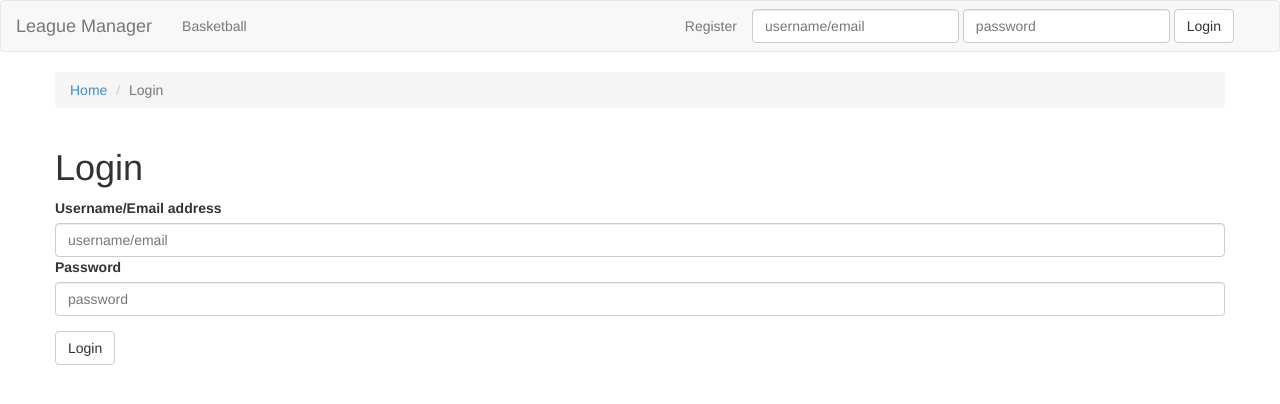
After one commit to mitchellw/league_manager, a Django app: page /basketball/login/ in a window 1280 px wide. The commit adds this page. Shown: the top 404 px of the page. Run offline with Django 3.2, Linux system fonts and the light colour scheme; some libraries are stand-ins or nearby versions.

Commit message:
Added login and league creation.

```diff
--- a/basketball/templates/basketball/index.html
+++ b/basketball/templates/basketball/index.html
@@ -2,7 +2,7 @@
 
 {% block title %}Basketball Leagues{% endblock %}
 
-{% block breadcrumb-page %}<li><a href="{% url 'basketball:leagues' %}">Basketball</a></li> <li class="active">Leagues</li>{% endblock breadcrumb-page %}
+{% block breadcrumb-page %}<li><a href="{% url 'basketball:leagues' %}">Basketball</a></li><li class="active">Leagues</li>{% endblock breadcrumb-page %}
 
 {% block content %}
   <h1>Leagues</h1>
--- /dev/null
+++ b/basketball/templates/basketball/login.html
@@ -0,0 +1,25 @@
+{% extends 'base.html' %}
+
+{% block title %}Login{% endblock %}
+
+{% block breadcrumb-page %}<li class="active">Login</li>{% endblock breadcrumb-page %}
+
+{% block content %}
+  <h1>Login</h1>
+  {% if error %}
+    <div class="alert-warning">Either the username or password supplied was incorrect. Please try again.</div>
+  {% endif %}
+  <form method="post" action="{% url 'basketball:login' %}" role="form">
+    {% csrf_token %}
+    <div class="form-group">
+      {% if next %}
+      <input type="hidden" name="next" value="{{ next }}"/>
+      {% endif %}
+      <label for="username">Username/Email address</label>
+      <input type="text" class="form-control" name="username" placeholder="username/email"/>
+      <label for="password">Password</label>
+      <input type="password" class="form-control" name="password" placeholder="password"/>
+    </div>
+    <button type="submit" class="btn btn-default">Login</button>
+  </form>
+{% endblock content %}
--- a/basketball/urls.py
+++ b/basketball/urls.py
@@ -7,6 +7,8 @@ urlpatterns = patterns('',
                        url(r'^$', views.leagues, name='leagues'),
                        # Commissioner only - /basketball/leagues/create
                        url(r'^leagues/create$', views.create_league, name='create-league'),
+                       # Commissioner only - /basketball/leagues/created
+                       url(r'^leagues/created/(?P<league_id>\d+)/$', views.league_created, name='league-created'),
                        # /basketball/leagues/1/
                        url(r'^leagues/(?P<league_id>\d+)/$', views.league_info, name='league-info'),
                        # Commissioner only - /basketball/leagues/1/edit
@@ -22,9 +24,11 @@ urlpatterns = patterns('',
                        # /basketball/players/1/edit
                        url(r'^players/(?P<player_id>\d+)/edit$', views.edit_player_info, name='edit-player-info'),
                        # /basketball/register/
-                       url(r'^leagues/register/$', views.register, name='registration'),
+                       url(r'^register/$', views.register, name='registration'),
                        # /basketball/login/
-                       url(r'^leagues/login/$', views.login, name='login'),
+                       url(r'^login/$', views.login, name='login'),
+                       # /basketball/logout/
+                       url(r'^logout/$', views.logout, name='logout'),
                        # Commissioner only - /basketball/commissioner/
                        url(r'^leagues/commissioner/$', views.commissioner_dashboard, name='commissioner-dashboard'),
                        )
--- a/basketball/views.py
+++ b/basketball/views.py
@@ -1,7 +1,18 @@
-from django.http import HttpResponse
+from django.http import HttpResponse, HttpResponseRedirect
+from django.core.urlresolvers import reverse
 from django.shortcuts import render, get_object_or_404, get_list_or_404
+from django.contrib.auth.decorators import user_passes_test
+from django.contrib.auth import authenticate
+from django.contrib.auth.models import User, BaseUserManager
+from django.contrib.auth import login as auth_login
+from django.contrib.auth import logout as auth_logout
 
 from basketball.models import Player, League, Team, LeagueMembership
+from basketball.forms import LeagueForm
+
+
+def is_superuser(user):
+    return user.is_superuser
 
 
 def leagues(request):
@@ -10,8 +21,30 @@ def leagues(request):
     return render(request, 'basketball/index.html', context)
 
 
+@user_passes_test(is_superuser)
 def create_league(request):
-    return HttpResponse('Not implemented yet.')
+    if request.method == 'GET':
+        league_form = LeagueForm()
+        context = {'league_form': league_form}
+    elif request.method == 'POST':
+        league_form = LeagueForm(request.POST)
+        if league_form.is_valid():
+            league = league_form.save()
+            return HttpResponseRedirect(reverse('basketball:league-created', args=[league.pk]))
+        else:
+            context = {'league_form': league_form}
+
+    return render(request, 'basketball/create_league.html', context)
+
+
+@user_passes_test(is_superuser)
+def league_created(request, league_id):
+    try:
+        league = League.objects.get(pk=league_id)
+    except League.DoesNotExist:
+        league = None
+    context = {'league': league}
+    return render(request, 'basketball/league_created.html', context)
 
 
 def league_info(request, league_id):
@@ -47,7 +80,38 @@ def register(request):
 
 
 def login(request):
-    return HttpResponse('Not implemented yet.')
+    if request.method == 'GET':
+        user = request.user
+        if user.is_authenticated():
+            if user.is_superuser:
+                return HttpResponseRedirect(reverse('basketball:commissioner-dashboard'))
+            else:
+                return HttpResponseRedirect(reverse('basketball:edit-player-info', args=[user.player.pk]))
+        redirect_next = request.GET.get('next', reverse('basketball:leagues'))
+        context = {'error': False, 'next': redirect_next}
+    elif request.method == 'POST':
+        username = request.POST.get('username', '')
+        password = request.POST.get('password', '')
+        try:
+            username = User.objects.get(email=BaseUserManager.normalize_email(username)).get_username
+        except User.DoesNotExist:
+            pass
+        user = authenticate(username=username, password=password)
+        if user is not None:
+            auth_login(request, user)
+            redirect_next = request.POST.get('next')
+            if not redirect_next:
+                redirect_next = reverse('basketball:leagues')
+            return HttpResponseRedirect(redirect_next)
+        else:
+            context = {'error': True}
+
+    return render(request, 'basketball/login.html', context)
+
+
+def logout(request):
+    auth_logout(request)
+    return HttpResponseRedirect('/basketball/')
 
 
 def commissioner_dashboard(request):
--- a/league_manager/settings.py
+++ b/league_manager/settings.py
@@ -101,3 +101,6 @@ TEMPLATE_LOADERS = (
 TEMPLATE_DIRS = (
     os.path.join(BASE_DIR, 'templates'),
 )
+
+# Login
+LOGIN_URL = '/basketball/login/'
--- a/templates/base.html
+++ b/templates/base.html
@@ -51,9 +51,13 @@
       </ul>
       {% if not user or user.is_anonymous %}
         <form class="navbar-form navbar-right" method="post" action="{% url 'basketball:login' %}">
+          {% csrf_token %}
           <div class="form-group">
-            <input type="text" class="form-control" placeholder="username/email">
-            <input type="password" class="form-control" placeholder="password">
+            {% if next %}
+              <input type="hidden" name="next" value="{{ next }}"/>
+            {% endif %}
+            <input type="text" class="form-control" name="username" placeholder="username/email">
+            <input type="password" class="form-control" name="password" placeholder="password">
           </div>
           <button type="submit" class="btn btn-default">Login</button>
         </form>
@@ -67,7 +71,9 @@
               {% url 'basketball:commissioner-dashboard' %}
             {% else %}
               {% url 'basketball:edit-player-info' user.player.pk %}
-            {% endif %}">Logged in as {{ user.get_username }}</a></li>
+            {% endif %}">
+            Logged in as {{ user.get_username }}</a></li>
+          <li><a href="{% url 'basketball:logout' %}">Logout</a></li>
         </ul>
       {% endif %}
     </div>
```
Also changed, not shown: basketball/forms.py (added, +9 -0 lines), basketball/templates/basketball/create_league.html (added, +20 -0 lines), basketball/templates/basketball/league_created.html (added, +14 -0 lines).
